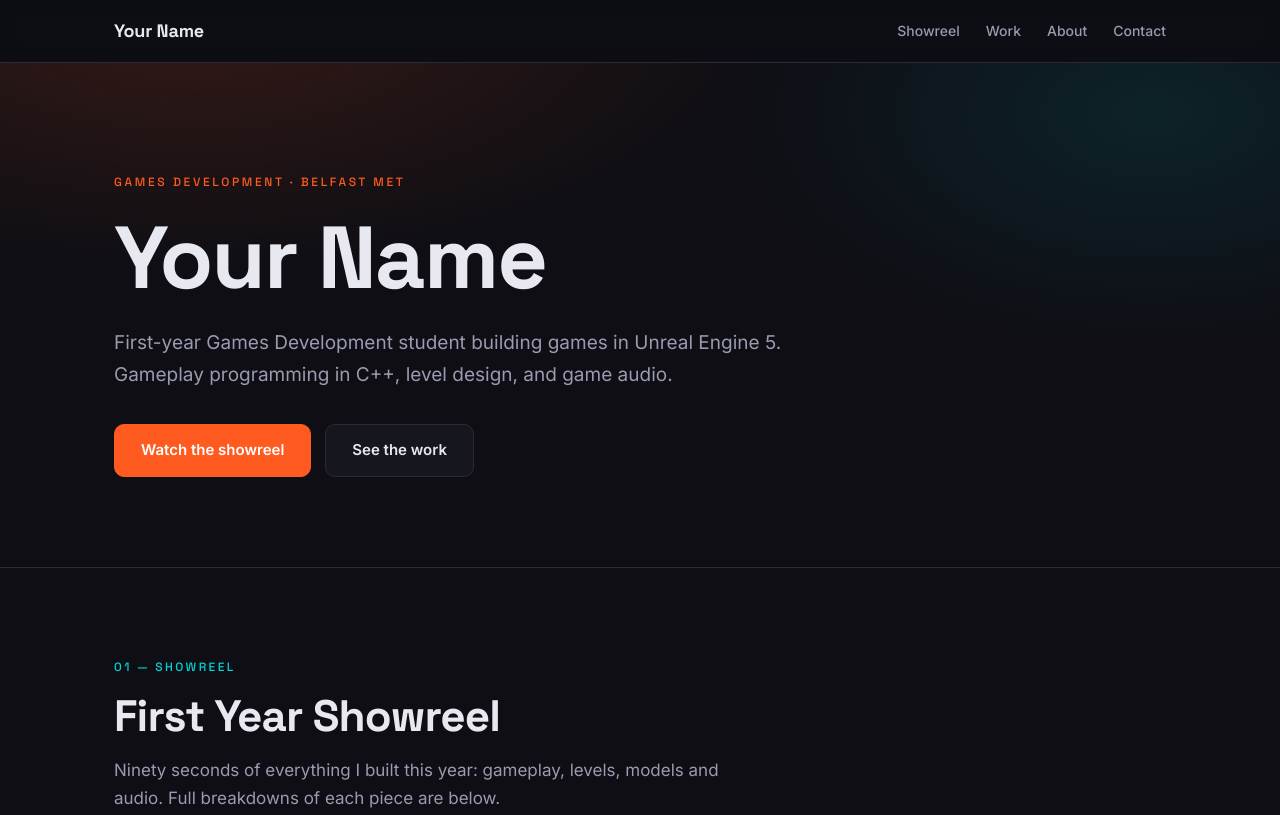
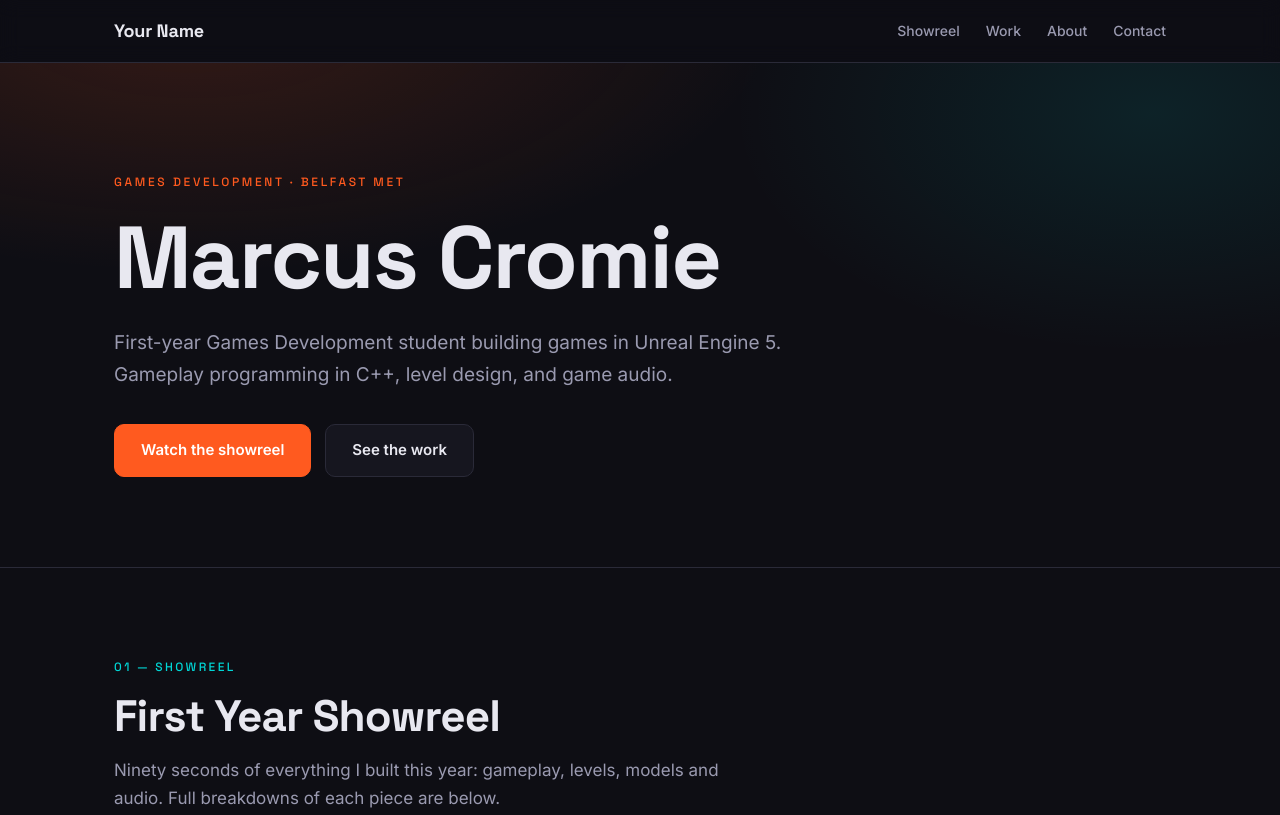
Before and after one commit to thewindcriesMarcus/thewindcriesMarcus.github.io, a plain HTML site: page index.html in a window 1280 px wide. Shown: the top 815 px of the page. Drawn offline with Linux system fonts and the light colour scheme.

Commit message:
Update title and name in index.html

```diff
--- a/index.html
+++ b/index.html
@@ -5,7 +5,7 @@
   <meta name="viewport" content="width=device-width, initial-scale=1">
 
   <!-- CHANGE THIS: your name goes in the browser tab and in Google results -->
-  <title>Your Name — Games Development Portfolio</title>
+  <title>Marcus Cromie — Games Development Portfolio</title>
   <meta name="description" content="Games Development student at Belfast Metropolitan College. Unreal Engine, C++, level design and game audio.">
 
   <link rel="preconnect" href="https://fonts.googleapis.com">
@@ -33,7 +33,7 @@
     <section class="hero">
       <div class="container">
         <p class="kicker">Games Development · Belfast Met</p>
-        <h1>Your Name</h1>
+        <h1>Marcus Cromie</h1>
         <p class="tagline">
           First-year Games Development student building games in Unreal Engine 5.
           Gameplay programming in C++, level design, and game audio.
@@ -61,7 +61,7 @@
         <div class="video">
           <iframe
             src="https://www.youtube.com/embed/VIDEO_ID"
-            title="Your Name — First Year Showreel"
+            title="Marcus Cromie — First Year Showreel"
             allow="accelerometer; autoplay; clipboard-write; encrypted-media; gyroscope; picture-in-picture"
             allowfullscreen></iframe>
         </div>
```
